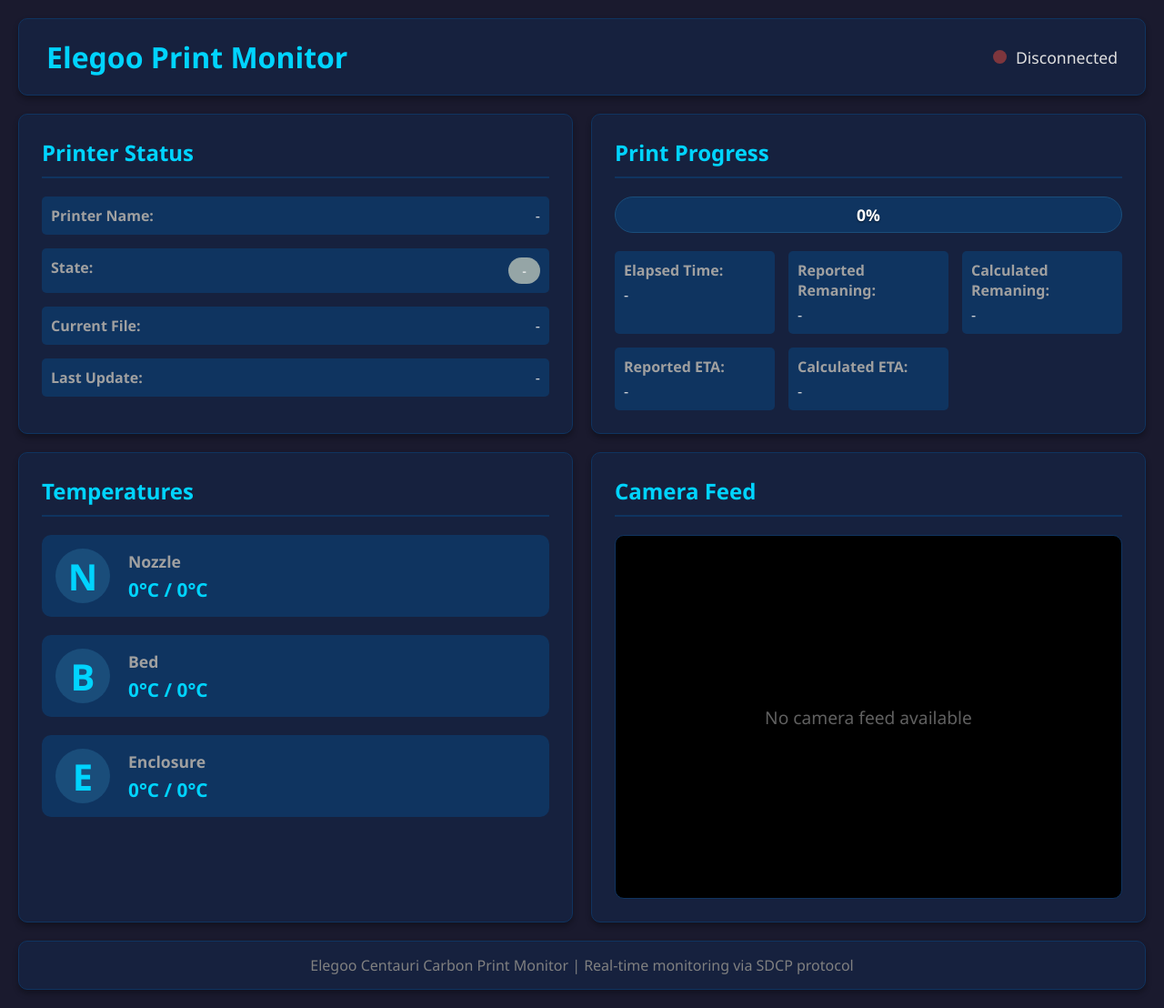
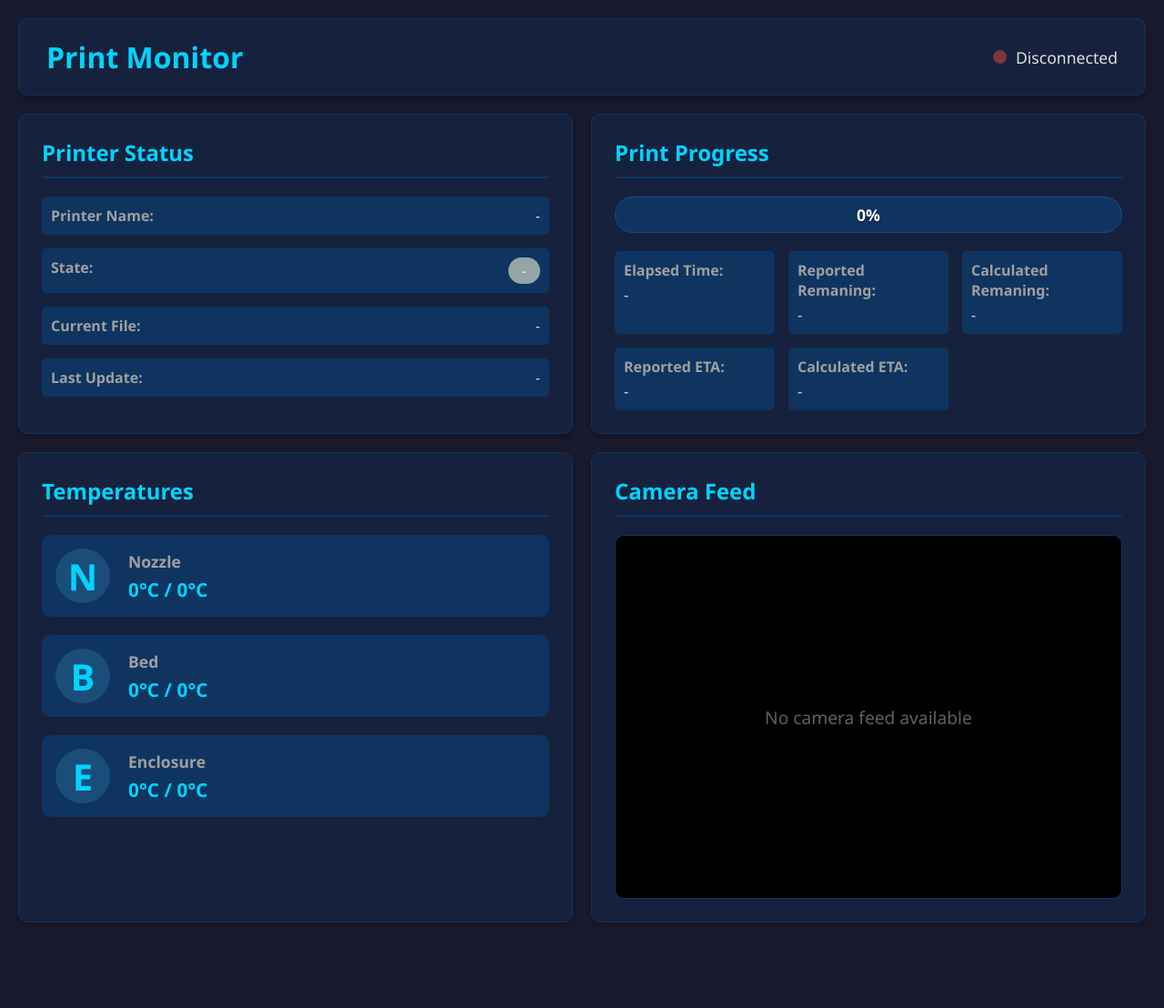
Before and after one commit to Minecrafter8001/elegoo-print-monitor, a website: page public/index.html in a window 1280 px wide. Shown: the whole page at 91% size. After the commit the page ends 1054 px from the top, so only its background shows below. Drawn offline with Linux system fonts and the light colour scheme.

Commit message:
Update title and remove footer from index.html
Removed the title and footer related to 'Elegoo Print Monitor'.

```diff
--- a/public/index.html
+++ b/public/index.html
@@ -10,7 +10,7 @@
 <body>
     <div class="container">
         <header>
-            <h1>Elegoo Print Monitor</h1>
+            <h1>Print Monitor</h1>
             <div class="connection-status">
                 <span class="status-indicator" id="connectionStatus"></span>
                 <span id="connectionText">Disconnected</span>
@@ -121,11 +121,6 @@
                     <img id="cameraFeed" class="camera-feed" style="display: none;" alt="Printer camera feed">
                 </div>
             </div>
-        </div>
-
-        <footer>
-            <p>Elegoo Centauri Carbon Print Monitor | Real-time monitoring via SDCP protocol</p>
-        </footer>
     </div>
 
     <script src="app.js"></script>
```
